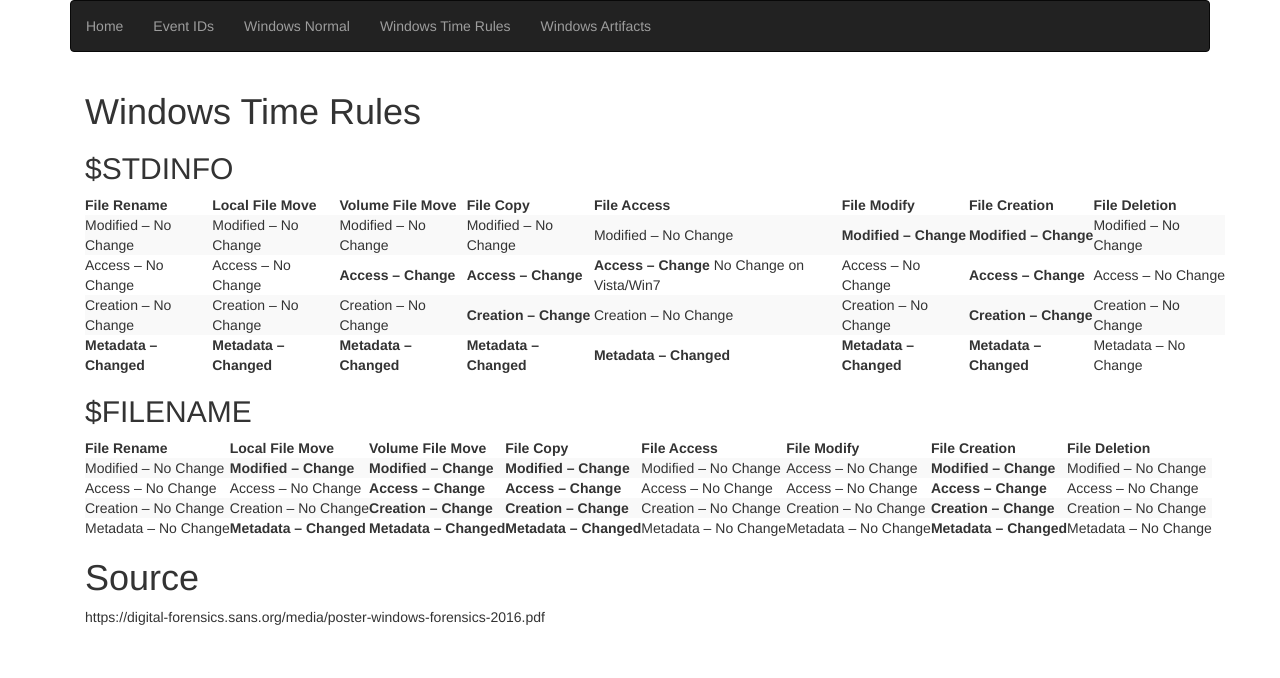
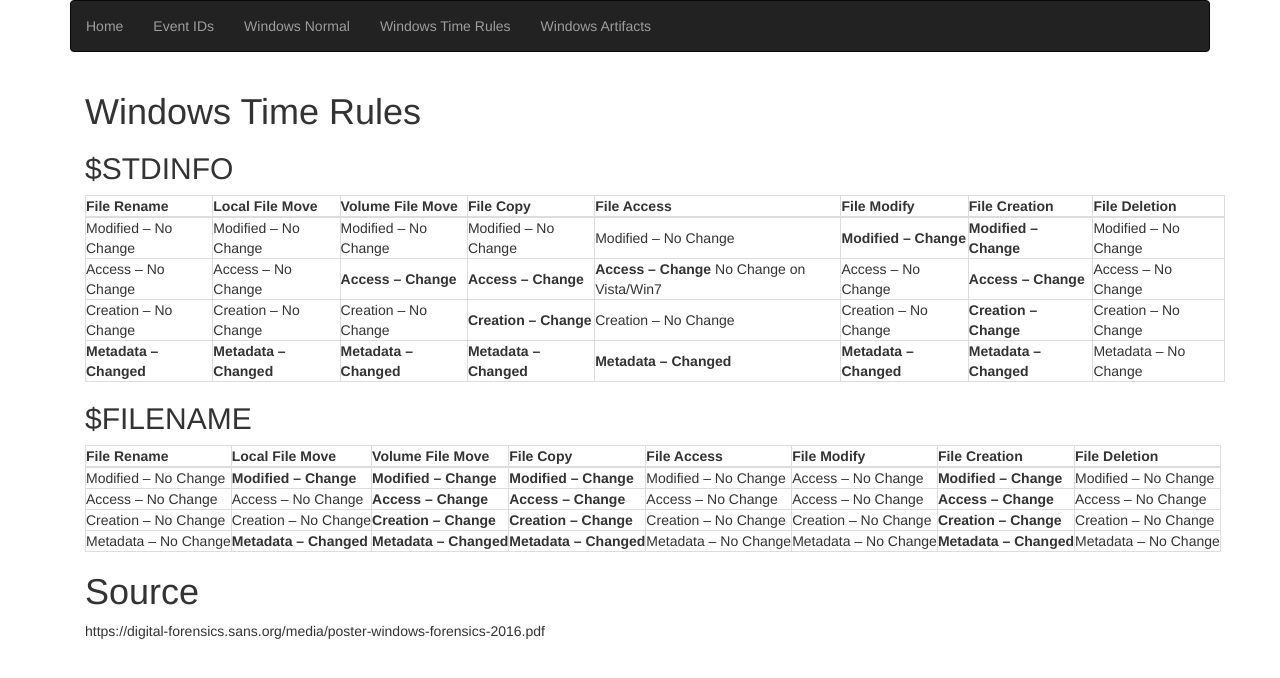
Before and after one commit to jipegit/jipegit.github.io, a Jekyll site: the page built from windows-time-rules.md, in a window 1280 px wide. Shown: the top 678 px of the page. Built offline with Jekyll 4.4.1, drawn with Linux system fonts in a browser that asks for light colours.

Commit message:
windows time rules update
windows time rules update

```diff
--- a/index.html
+++ b/index.html
@@ -4,5 +4,5 @@ title: Jipe_'s DFIR Notes
 ---
 <div class="blurb">
 	<h1>DFIR Notes<h1>
-	<p></a></p>
+	<p></p>
 </div><!-- /.blurb -->
--- a/windows-time-rules.md
+++ b/windows-time-rules.md
@@ -7,7 +7,7 @@ permalink: /windows-time-rules
 
 ## $STDINFO
 
-{:.table-striped}
+{:.table-bordered}
 | File Rename          | Local File Move      | Volume File Move     | File Copy            | File Access                             | File Modify          | File Creation      | File Deletion        |
 |----------------------|----------------------|----------------------|----------------------|-----------------------------------------|----------------------|--------------------|----------------------|
 | Modified – No Change | Modified – No Change | Modified – No Change | Modified – No Change | Modified – No Change                    | <b>Modified – Change</b>    | <b>Modified – Change</b>  | Modified – No Change |
@@ -17,7 +17,7 @@ permalink: /windows-time-rules
 
 ## $FILENAME
 
-{:.table-striped}
+{:.table-bordered}
 | File Rename          | Local File Move      | Volume File Move   | File Copy          | File Access          | File Modify          | File Creation      | File Deletion        |
 |----------------------|----------------------|--------------------|--------------------|----------------------|----------------------|--------------------|----------------------|
 | Modified – No Change | <b>Modified – Change</b>    | <b>Modified – Change</b>  | <b>Modified – Change</b>  | Modified – No Change | Access – No Change   | <b>Modified – Change</b>  | Modified – No Change |
```
